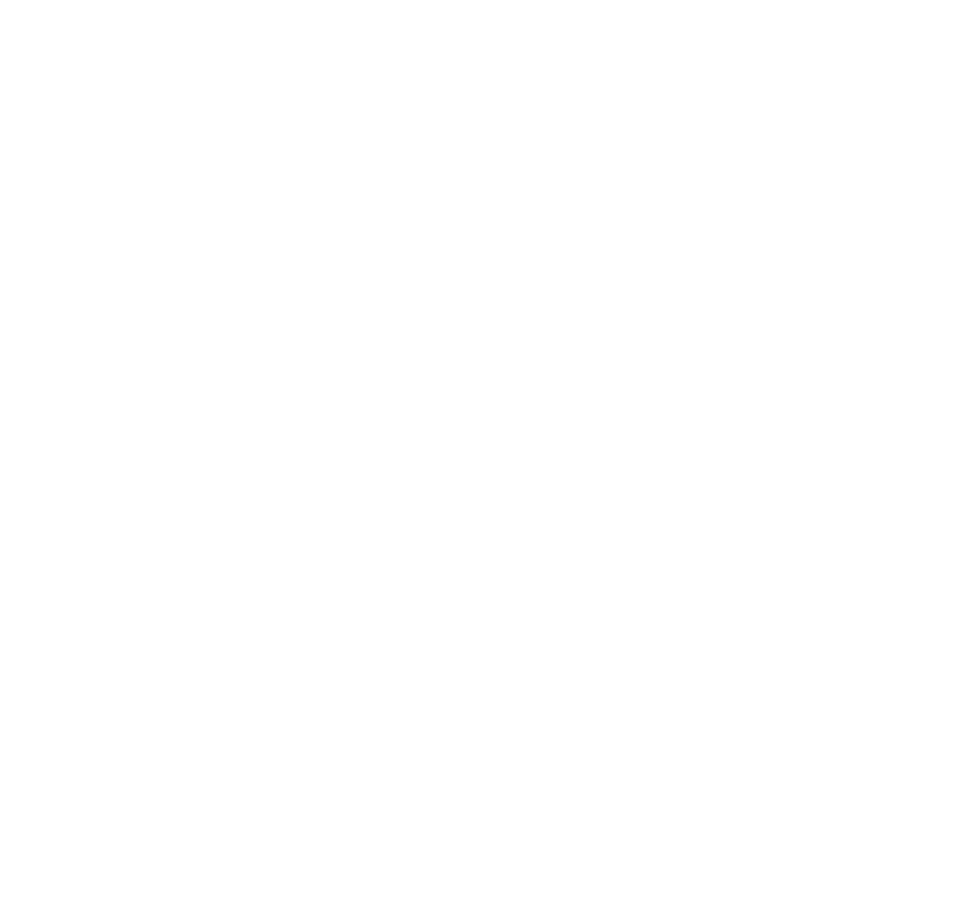
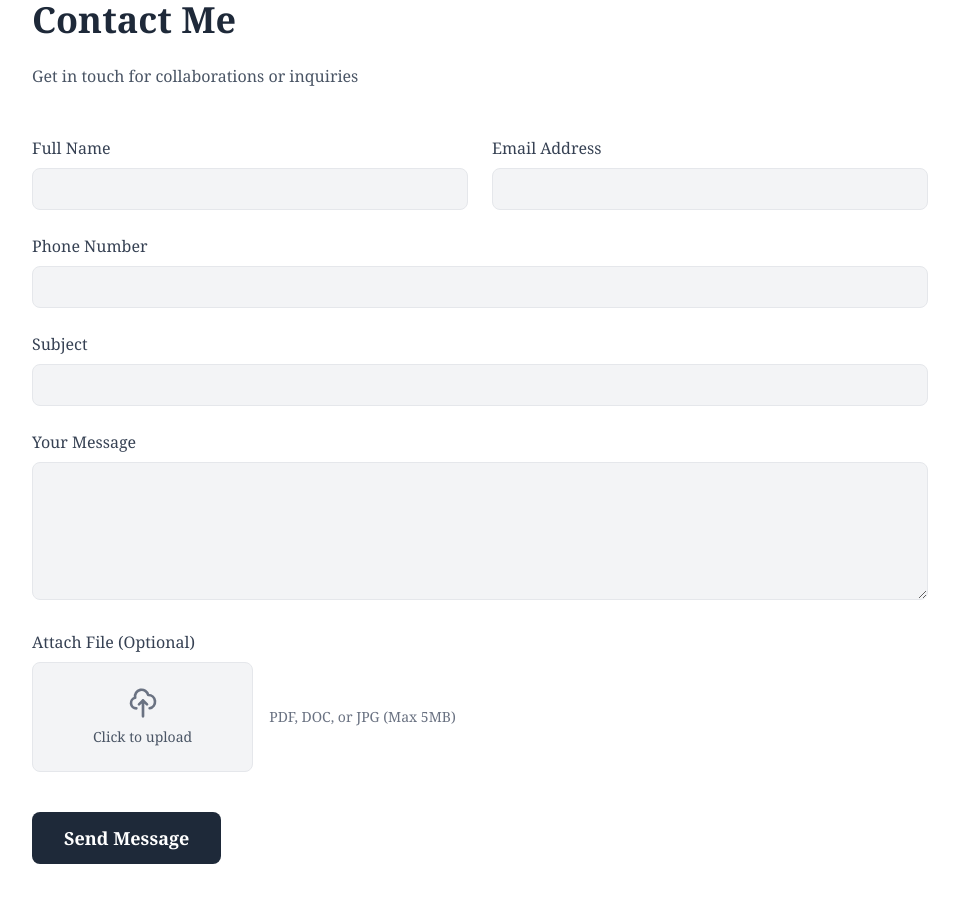
Before and after one commit to AbrarMojahidRafi/my-portfolio-website, a React (Vite) app: page / in a window 1280 px wide. Shown: the part 2960-3862 px from the top of the page, without its empty margins (160-1119 px from the left). Before the commit the page ends 2880 px from the top, so only its background shows below. Built offline with nearby package versions, Linux system fonts and the light colour scheme.

Commit message:
getintouch done

```diff
--- a/src/components/getintouch.jsx
+++ b/src/components/getintouch.jsx
@@ -3,7 +3,113 @@
 const getintouch = () => {
   return (
     <>
+        <div id="getintouch-section" className="flex flex-col items-center justify-center min-h-screen bg-white font-serif px-4 sm:px-8 md:px-12 lg:px-20 xl:px-40 py-20">
+            <div className="w-full max-w-4xl">
+                {/* Contact Heading */}
+                <div className="mb-12">
+                    <h2 className="text-3xl sm:text-4xl text-gray-800 font-bold mb-6 text-center md:text-left">
+                    Contact Me
+                    </h2>
+                    <p className="text-gray-600 text-center md:text-left">
+                    Get in touch for collaborations or inquiries
+                    </p>
+                </div>
 
+                {/* Contact Form */}
+                <form className="space-y-6">
+                    <div className="grid grid-cols-1 md:grid-cols-2 gap-6">
+                    {/* Name Field */}
+                    <div>
+                        <label htmlFor="name" className="block text-gray-700 mb-2">Full Name</label>
+                        <input
+                        type="text"
+                        id="name"
+                        name="name"
+                        required
+                        className="w-full px-4 py-2 border border-gray-200 rounded-lg bg-gray-100 hover:bg-gray-50 focus:bg-white focus:outline-none focus:ring-2 focus:ring-blue-500 transition-colors"
+                        />
+                    </div>
+
+                    {/* Email Field */}
+                    <div>
+                        <label htmlFor="email" className="block text-gray-700 mb-2">Email Address</label>
+                        <input
+                        type="email"
+                        id="email"
+                        name="email"
+                        required
+                        className="w-full px-4 py-2 border border-gray-200 rounded-lg bg-gray-100 hover:bg-gray-50 focus:bg-white focus:outline-none focus:ring-2 focus:ring-blue-500 transition-colors"
+                        />
+                    </div>
+                    </div>
+
+                    {/* Phone Field */}
+                    <div>
+                    <label htmlFor="phone" className="block text-gray-700 mb-2">Phone Number</label>
+                    <input
+                        type="tel"
+                        id="phone"
+                        name="phone"
+                        className="w-full px-4 py-2 border border-gray-200 rounded-lg bg-gray-100 hover:bg-gray-50 focus:bg-white focus:outline-none focus:ring-2 focus:ring-blue-500 transition-colors"
+                    />
+                    </div>
+
+                    {/* Subject Field */}
+                    <div>
+                    <label htmlFor="subject" className="block text-gray-700 mb-2">Subject</label>
+                    <input
+                        type="text"
+                        id="subject"
+                        name="subject"
+                        required
+                        className="w-full px-4 py-2 border border-gray-200 rounded-lg bg-gray-100 hover:bg-gray-50 focus:bg-white focus:outline-none focus:ring-2 focus:ring-blue-500 transition-colors"
+                    />
+                    </div>
+
+                    {/* Message Field */}
+                    <div>
+                    <label htmlFor="message" className="block text-gray-700 mb-2">Your Message</label>
+                    <textarea
+                        id="message"
+                        name="message"
+                        rows="5"
+                        required
+                        className="w-full px-4 py-2 border border-gray-200 rounded-lg bg-gray-100 hover:bg-gray-50 focus:bg-white focus:outline-none focus:ring-2 focus:ring-blue-500 transition-colors"
+                    ></textarea>
+                    </div>
+
+                    {/* File Attachment */}
+                    <div>
+                    <label htmlFor="attachment" className="block text-gray-700 mb-2">Attach File (Optional)</label>
+                    <div className="flex items-center">
+                        <label className="flex flex-col items-center px-15 py-6 bg-gray-100 border border-gray-200 rounded-lg cursor-pointer hover:bg-gray-50 transition-colors">
+                        <svg className="w-8 h-8 text-gray-500" fill="none" stroke="currentColor" viewBox="0 0 24 24" xmlns="http://www.w3.org/2000/svg">
+                            <path strokeLinecap="round" strokeLinejoin="round" strokeWidth="2" d="M7 16a4 4 0 01-.88-7.903A5 5 0 1115.9 6L16 6a5 5 0 011 9.9M15 13l-3-3m0 0l-3 3m3-3v12"></path>
+                        </svg>
+                        <span className="mt-2 text-sm text-gray-600">Click to upload</span>
+                        <input
+                            id="attachment"
+                            name="attachment"
+                            type="file"
+                            className="hidden"
+                        />
+                        </label>
+                        <span className="ml-4 text-sm text-gray-500">PDF, DOC, or JPG (Max 5MB)</span>
+                    </div>
+                    </div>
+
+                    {/* Submit Button */}
+                    <div className="pt-4">
+                    <button
+                        type="submit"
+                        className="px-8 py-3 bg-gray-800 text-white rounded-lg hover:bg-gray-700 transition-colors font-semibold text-lg"
+                    >
+                        Send Message
+                    </button>
+                    </div>
+                </form>
+            </div>
+        </div>
     </>
   )
 }
--- a/src/components/navbar/navbar.jsx
+++ b/src/components/navbar/navbar.jsx
@@ -72,7 +72,11 @@
             </li>
             <li>
               <a
-                href="#"
+                href="#getintouch-section"
+                onClick={(e) => {
+                  e.preventDefault();
+                  scrollToSection('getintouch-section');
+                }}
                 className="block py-2 px-3 text-gray-900 relative group md:p-0 dark:text-white"
               >
                 <b>GET IN TOUCH</b>
```
